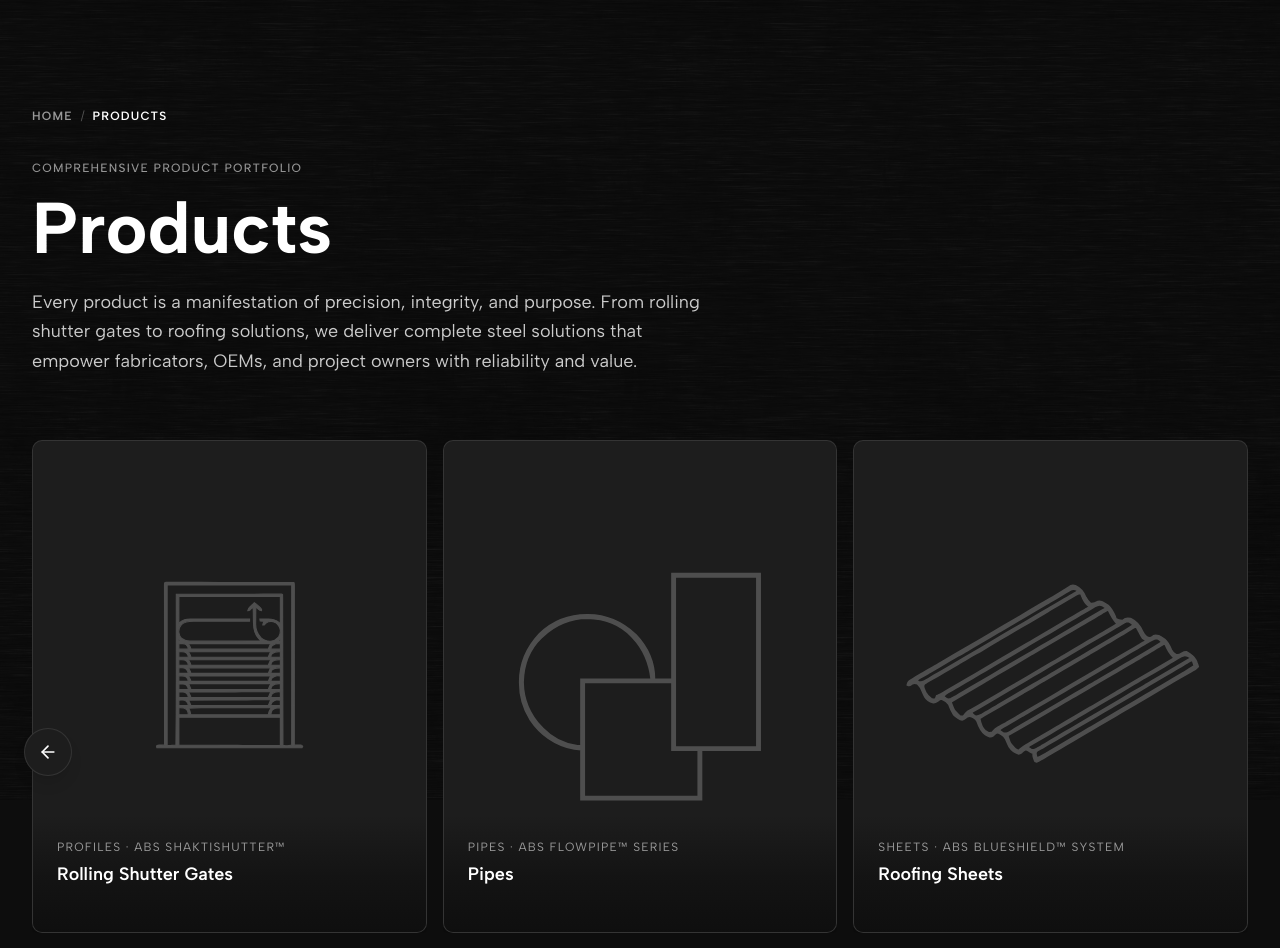
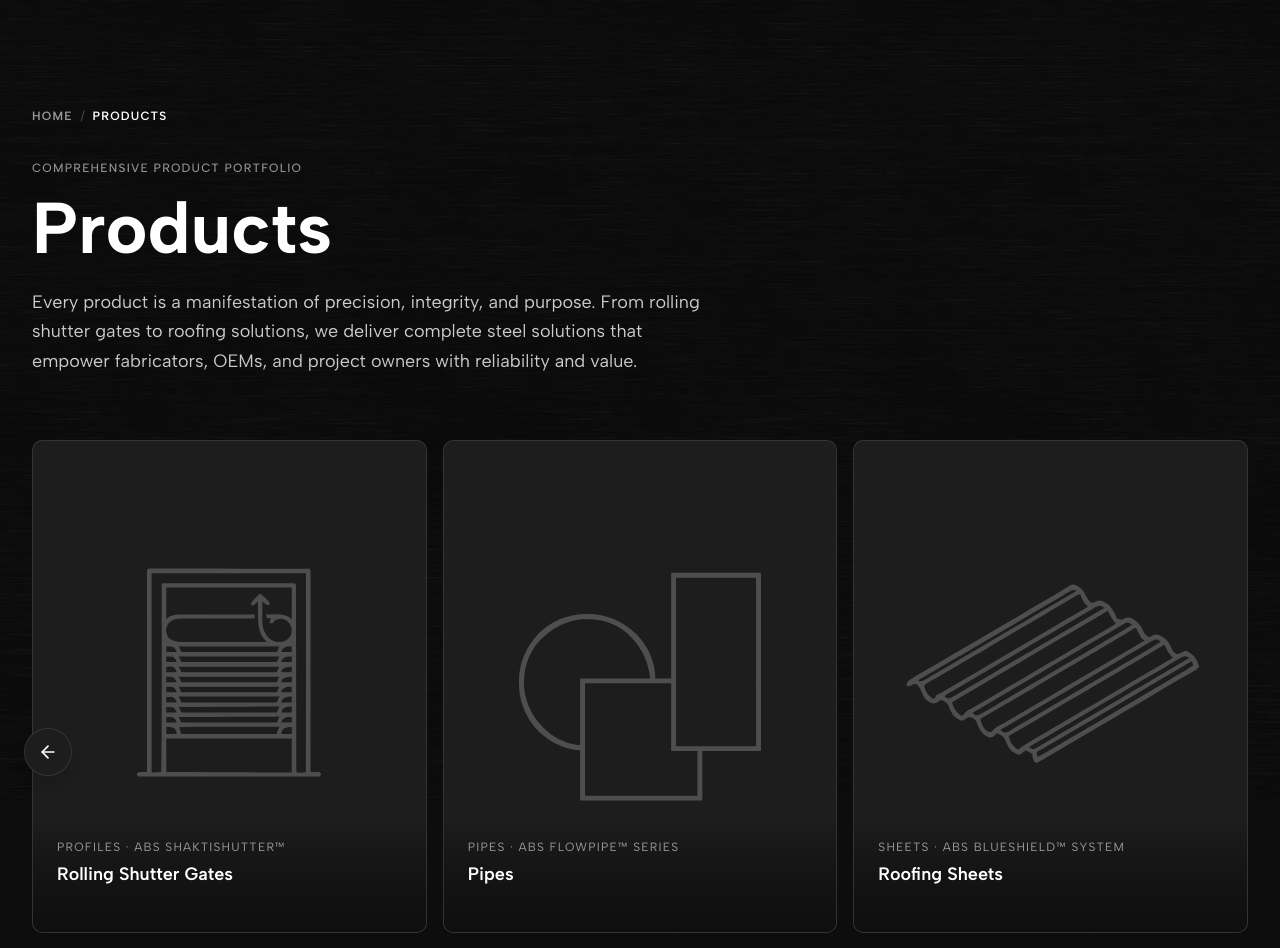
Before and after one commit to lightxLK/fluffy-lamp-abs-site, a Next.js app: page /products in a window 1280 px wide. Shown: the top 948 px of the page. Built offline with nearby package versions, Linux system fonts and the light colour scheme.

Commit message:
fix: bump rolling shutter icon size closer to other product icons, keep clear of card text

```diff
--- a/components/sections/ProductCard.tsx
+++ b/components/sections/ProductCard.tsx
@@ -65,14 +65,14 @@ export function ProductCard({ product }: ProductCardProps) {
           ref={iconRef}
           className={
             isShutter
-              ? 'absolute inset-0 flex items-center justify-center text-text-muted opacity-40 group-hover:text-text-primary group-hover:opacity-100 transition-[color,opacity] duration-500 p-10 pb-20'
+              ? 'absolute inset-0 flex items-center justify-center text-text-muted opacity-40 group-hover:text-text-primary group-hover:opacity-100 transition-[color,opacity] duration-500 p-10 pb-16'
               : 'absolute inset-0 flex items-center justify-center text-text-muted opacity-40 group-hover:text-text-primary group-hover:opacity-100 transition-[color,opacity] duration-500 p-10'
           }
         >
           <ProductIcon
             slug={product.slug}
             variant="stroke"
-            className={isShutter ? 'w-[60%] h-[60%]' : 'w-full h-full'}
+            className={isShutter ? 'w-[75%] h-[75%]' : 'w-full h-full'}
           />
         </div>
 
--- a/components/sections/ProductsSection.tsx
+++ b/components/sections/ProductsSection.tsx
@@ -35,7 +35,7 @@ export function ProductsSection() {
                     duration={20}
                     className={
                       isShutter
-                        ? 'absolute inset-0 flex items-center justify-center text-text-primary opacity-90 group-hover:opacity-100 transition-opacity duration-500 p-6 pb-14'
+                        ? 'absolute inset-0 flex items-center justify-center text-text-primary opacity-90 group-hover:opacity-100 transition-opacity duration-500 p-6 pb-12'
                         : 'absolute inset-0 flex items-center justify-center text-text-primary opacity-90 group-hover:opacity-100 transition-opacity duration-500 p-6'
                     }
                   >
@@ -43,7 +43,7 @@ export function ProductsSection() {
                       slug={product.slug}
                       variant="stroke"
                       strokeWidth={7}
-                      className={isShutter ? 'w-[65%] h-[65%]' : 'w-full h-full'}
+                      className={isShutter ? 'w-[80%] h-[80%]' : 'w-full h-full'}
                     />
                   </DrawSVGSection>
 
```
